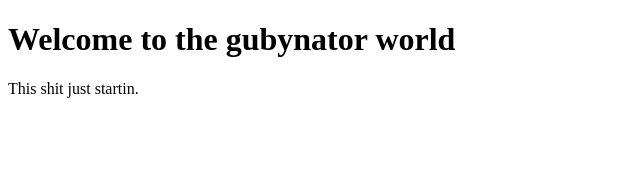
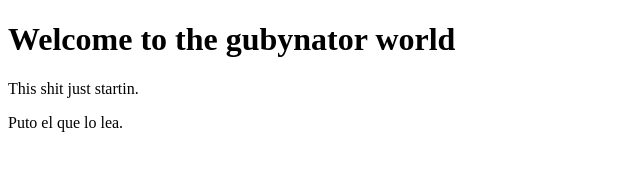
Before and after one commit to iamerroralpha/iamerroralpha.github.io, a plain HTML site: page index.html in a window 1280 px wide. Shown: the whole page, without its empty margins (0-640 px from the left). Drawn offline with Linux system fonts and the light colour scheme.

Commit message:
Update index.html

```diff
--- a/index.html
+++ b/index.html
@@ -4,6 +4,7 @@
 
 <h1>Welcome to the gubynator world</h1>
 <p>This shit just startin.</p>
+ <p>Puto el que lo lea.</p>
 
 </body>
 </html>
```
